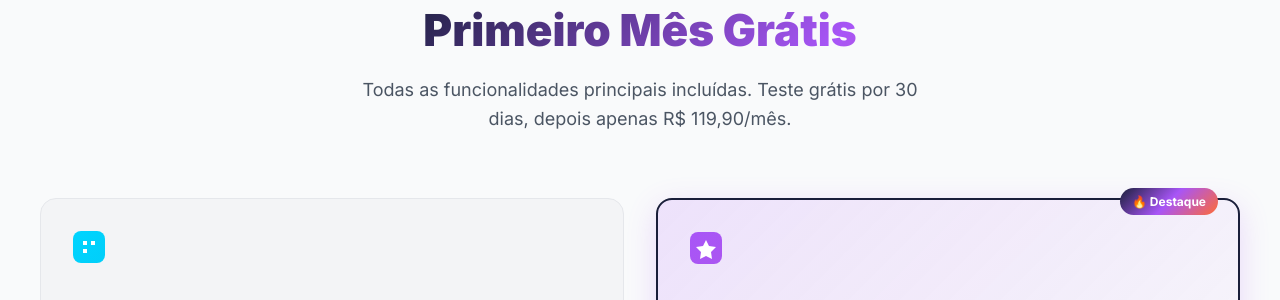
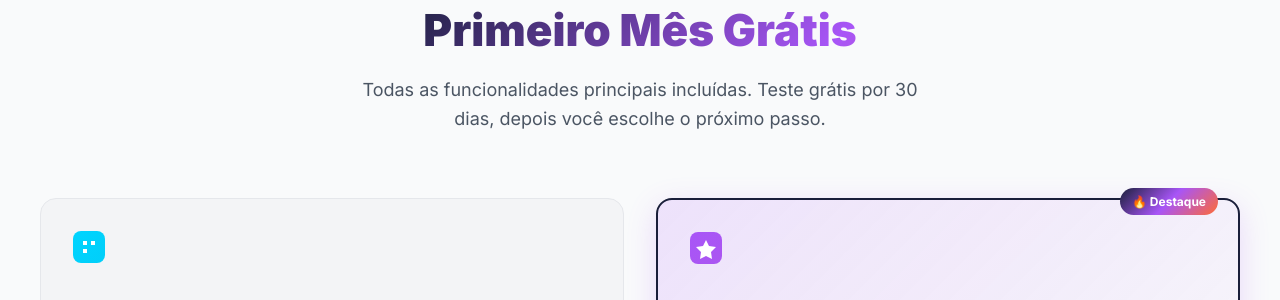
Before and after one commit to ordrx-ai/landing-page, a Jekyll site: the page built from index.html, in a window 1280 px wide and 900 px high, scrolled down 7007 px. Shown: the part 181-481 px from the top of the window. Built offline with Jekyll 4.4.1, drawn with Linux system fonts in a browser that asks for light colours; some of the changed text lies outside the part shown.

Commit message:
Remove menção a valor
Co-authored-by: Copilot <copilot@github.com>

```diff
--- a/index.html
+++ b/index.html
@@ -42,7 +42,7 @@ structured_data: |
     "name": "ORDRX.AI",
     "applicationCategory": "BusinessApplication",
     "operatingSystem": "Web",
-    "offers": { "@type": "Offer", "price": "119.90", "priceCurrency": "BRL", "description": "Primeiro mês grátis, depois R$ 119,90/mês" }
+    "offers": { "@type": "Offer", "price": "0", "priceCurrency": "BRL", "description": "Primeiro mês grátis" }
   }
   </script>
   <script type="application/ld+json">
@@ -55,7 +55,7 @@ structured_data: |
         "name": "O ORDRX tem período de teste grátis?",
         "acceptedAnswer": {
           "@type": "Answer",
-          "text": "Sim! Oferecemos o primeiro mês grátis, sem necessidade de cartão de crédito. Após o período de teste, o plano custa R$ 119,90/mês com todas as funcionalidades incluídas."
+          "text": "Sim! Oferecemos o primeiro mês grátis, sem necessidade de cartão de crédito. Após o período de teste, você pode seguir com o plano completo."
         }
       },
       {
@@ -293,7 +293,7 @@ structured_data: |
             minutos.</strong
           ><br />
           <strong
-            >✨ Teste grátis por 30 dias. Depois, apenas R$ 119,90/mês.</strong
+            >✨ Teste grátis por 30 dias.</strong
           >
         </p>
       </form>
@@ -732,7 +732,7 @@ structured_data: |
       </h2>
       <p class="section-subtitle">
         Todas as funcionalidades principais incluídas. Teste grátis por 30 dias,
-        depois apenas R$ 119,90/mês.
+        depois você escolhe o próximo passo.
       </p>
     </div>
 
@@ -1279,7 +1279,7 @@ structured_data: |
       <span class="section-badge">A Verdade Sobre os Concorrentes</span>
       <h2 class="section-title">
         Por Que Pagar <span class="gradient-text">R$499/mês</span><br />
-        Se Você Pode Pagar R$ 119,90?
+        Se Você Pode Começar Grátis?
       </h2>
     </div>
 
@@ -1298,7 +1298,7 @@ structured_data: |
           <tr>
             <td>Preço mensal</td>
             <td class="highlight">
-              <strong>R$ 119,90/mês</strong><br /><small>(1º mês grátis)</small>
+              <strong>Primeiro mês grátis</strong><br /><small>sem cartão de crédito</small>
             </td>
             <td>R$ 199-499</td>
             <td>R$ 99-299</td>
@@ -1423,8 +1423,7 @@ structured_data: |
         Preço <span class="gradient-text">Justo e Transparente</span>
       </h2>
       <p class="section-subtitle">
-        Primeiro mês grátis para você testar. Depois, apenas R$ 119,90/mês com
-        todas as funcionalidades.
+        Primeiro mês grátis para você testar. Depois, você segue com o plano completo.
       </p>
     </div>
 
@@ -1433,7 +1432,7 @@ structured_data: |
         <div class="pricing-badge">Mais Popular</div>
         <h3>Plano Completo</h3>
         <div class="pricing-price">
-          <span class="price-value">R$ 119,90</span>
+          <span class="price-value">Grátis no 1º mês</span>
           <span class="price-period">/mês</span>
         </div>
         <div class="pricing-trial">
@@ -1571,7 +1570,7 @@ structured_data: |
           </p>
           <p>
             Após o período de teste de 30 dias, o plano custa
-            <strong>R$ 119,90/mês</strong> com todas as funcionalidades
+            <strong>Primeiro mês grátis</strong> com todas as funcionalidades
             incluídas. Você pode cancelar a qualquer momento, sem multa ou taxa
             de cancelamento.
           </p>
@@ -1678,7 +1677,7 @@ structured_data: |
           </ul>
           <p>
             Os QR Codes você mesmo imprime. O sistema custa apenas
-            <strong>R$ 119,90/mês</strong> após o período de teste de 30 dias.
+            <strong>Primeiro mês grátis</strong> após o cadastro.
           </p>
         </div>
       </div>
@@ -1739,7 +1738,7 @@ structured_data: |
           </ul>
           <p>
             <strong>Lembre-se:</strong> Você tem 30 dias grátis para testar.
-            Após esse período, o plano custa R$ 119,90/mês.
+            Após esse período, você escolhe o próximo passo.
           </p>
         </div>
       </div>
@@ -1804,7 +1803,7 @@ structured_data: |
     <p>
       O ORDRX.AI é uma plataforma de automação de pedidos com inteligência
       artificial para restaurantes. Oferecemos primeiro mês grátis para teste,
-      depois apenas R$ 119,90/mês. Diferente de concorrentes como Goomer e Anota
+      depois você segue com o plano completo. Diferente de concorrentes como Goomer e Anota
       AI que cobram de R$199 a R$499 por mês, o ORDRX oferece todas as
       funcionalidades principais por um preço justo: cardápio digital com QR
       Code, dashboard com IA, impressão automática de pedidos e gestão de
@@ -1847,7 +1846,7 @@ structured_data: |
     <p>
       Teste grátis por 30 dias, receba suas credenciais por e-mail em poucos
       minutos e comece a usar no mesmo dia. Sem cartão de crédito, sem
-      compromisso. Depois, apenas R$ 119,90/mês.
+      compromisso. Depois, você segue com o plano completo.
     </p>
   </div>
 </section>
```
